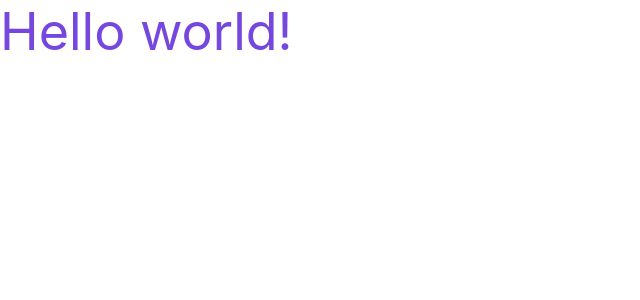
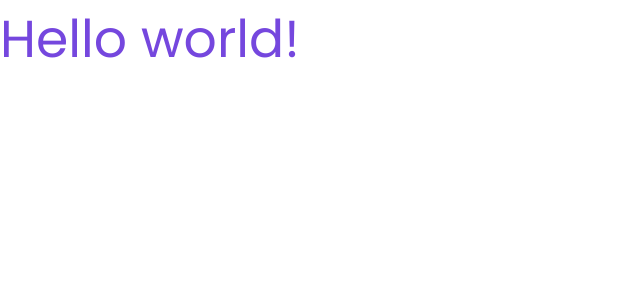
Before and after one commit to sonyacodez/CoronaTracker, a React (Create React App) app: page / in a window 1280 px wide. Shown: the top 300 px of the page, without its empty margins (0-640 px from the left). Built offline with nearby package versions, Linux system fonts and the light colour scheme; what i18next-icu would draw is missing.

Commit message:
added google font and font awesome icon script

```diff
--- a/public/index.html
+++ b/public/index.html
@@ -1,14 +1,14 @@
 <!DOCTYPE html>
 <html lang="en">
+
 <head>
+  <script src="https://use.fontawesome.com/e69c9344c1.js"></script>
   <meta charset="utf-8" />
   <link rel="icon" href="%PUBLIC_URL%/favicon.ico" />
   <meta name="viewport" content="width=device-width, initial-scale=1" />
   <meta name="theme-color" content="#000000" />
-    <meta
-      name="description"
-      content="Web site created using create-react-app"
-    />
+  <meta name="description" content="Web site created using create-react-app" />
+  <link href="https://fonts.googleapis.com/css2?family=Poppins&display=swap" rel="stylesheet">
   <link rel="apple-touch-icon" href="%PUBLIC_URL%/logo192.png" />
   <!--
       manifest.json provides metadata used when your web app is installed on a
@@ -26,6 +26,7 @@
     -->
   <title>React App</title>
 </head>
+
 <body>
   <noscript>You need to enable JavaScript to run this app.</noscript>
   <div id="root"></div>
@@ -40,4 +41,5 @@
       To create a production bundle, use `npm run build` or `yarn build`.
     -->
 </body>
+
 </html>
--- a/src/index.css
+++ b/src/index.css
@@ -1,13 +1,10 @@
 body {
   margin: 0;
-  font-family: -apple-system, BlinkMacSystemFont, 'Segoe UI', 'Roboto', 'Oxygen',
-    'Ubuntu', 'Cantarell', 'Fira Sans', 'Droid Sans', 'Helvetica Neue',
-    sans-serif;
+  font-family: 'Poppins', sans-serif;
   -webkit-font-smoothing: antialiased;
   -moz-osx-font-smoothing: grayscale;
 }
 
 code {
-  font-family: source-code-pro, Menlo, Monaco, Consolas, 'Courier New',
-    monospace;
+  font-family: 'Poppins', sans-serif;
 }
```
Lines whose indentation alone changed are shown as unchanged.
